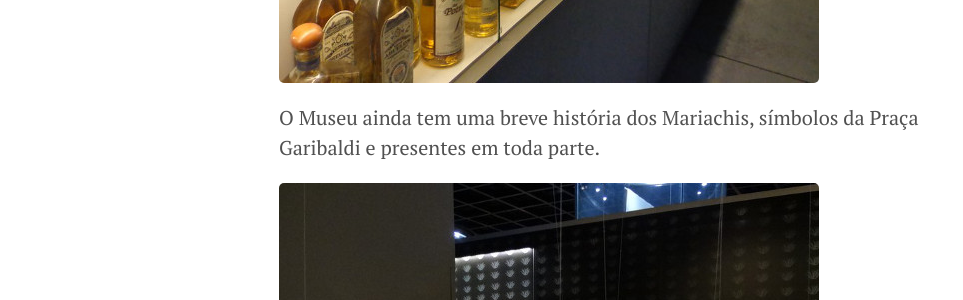
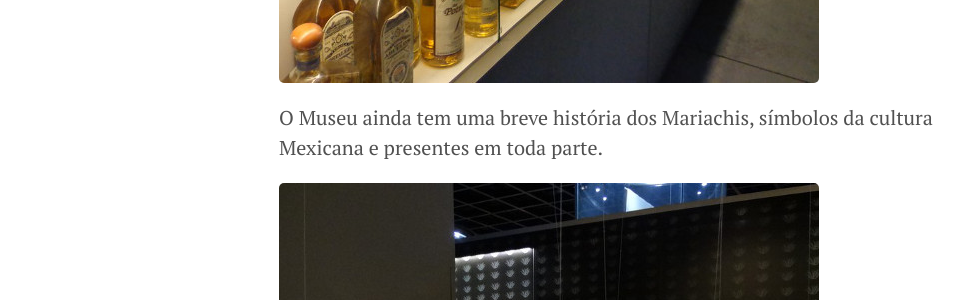
Before and after one commit to MikhailKoslowski/MikhailKoslowski.github.io, a Jekyll site: the page built from _posts/2016-02-18-plaza-garibaldi.markdown, in a window 1280 px wide and 900 px high, scrolled down 1592 px. Shown: the part 156-456 px from the top of the window, without its empty margins (1-964 px from the left). Built offline with Jekyll 4.4.1, drawn with Linux system fonts in a browser that asks for light colours.

Commit message:
Updated 2016-02-18-plaza-garibaldi.markdown

```diff
--- a/_posts/2016-02-18-plaza-garibaldi.markdown
+++ b/_posts/2016-02-18-plaza-garibaldi.markdown
@@ -3,6 +3,7 @@ published: true
 title: Plaza Garibaldi
 layout: post
 ---
+
 Para informações gerais e história consulte o [Site Oficial](http://www.plazagaribaldi.com.mx)
 
 # Onde fica?
@@ -22,7 +23,7 @@ Na praça está localizado o [Museu da Tequila e Mezcal](http://www.mutemgaribal
 
 ![](https://raw.githubusercontent.com/MikhailKoslowski/MikhailKoslowski.github.io/master/_imgs/mex/plazagaribaldi/museu.JPG)
 
-O Museu ainda tem uma breve história dos Mariachis, símbolos da Praça Garibaldi e presentes em toda parte.
+O Museu ainda tem uma breve história dos Mariachis, símbolos da cultura Mexicana e presentes em toda parte.
 
 ![](https://raw.githubusercontent.com/MikhailKoslowski/MikhailKoslowski.github.io/master/_imgs/mex/plazagaribaldi/instrumentos.JPG)
 
```
